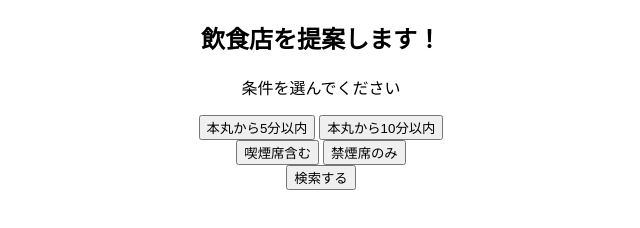
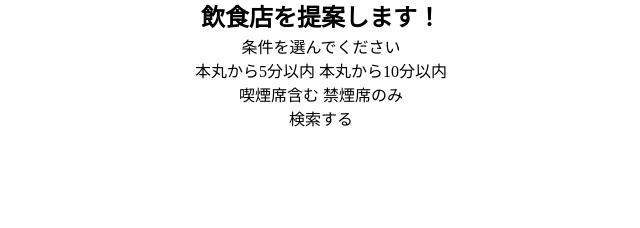
Before and after one commit to masanaito-bita/lunch-gotanda, a website built with Parcel: page src/index.html in a window 1280 px wide. Shown: the whole page, without its empty margins (319-959 px from the left). Built offline with nearby package versions, Linux system fonts and the light colour scheme.

Commit message:
chore: add reset.scss

```diff
--- a/src/index.html
+++ b/src/index.html
@@ -6,6 +6,7 @@
   <meta name="viewport"
     content="width=device-width, user-scalable=no, initial-scale=1.0, maximum-scale=1.0, minimum-scale=1.0">
   <title>index</title>
+  <link rel="stylesheet" href="./scss/reset.scss">
   <link rel="stylesheet" href="./scss/index.scss">
 </head>
 
--- /dev/null
+++ b/src/scss/reset.scss
@@ -0,0 +1,63 @@
+/*
+  Josh's Custom CSS Reset
+  https://www.joshwcomeau.com/css/custom-css-reset/
+*/
+*,
+*::before,
+*::after {
+    box-sizing: border-box
+}
+
+* {
+    margin: 0
+}
+
+html,
+body {
+    height: 100%
+}
+
+body {
+    line-height: 1.5;
+    -webkit-font-smoothing: antialiased
+}
+
+img,
+picture,
+video,
+canvas,
+svg {
+    display: block;
+    max-width: 100%
+}
+
+input,
+textarea,
+select {
+    font: inherit
+}
+
+button {
+    background-color: transparent;
+    border: none;
+    cursor: pointer;
+    font: inherit;
+    outline: none;
+    padding: 0;
+    appearance: none;
+}
+
+p,
+h1,
+h2,
+h3,
+h4,
+h5,
+h6 {
+    overflow-wrap: break-word
+}
+
+#root,
+#__next {
+    isolation: isolate
+}
```
